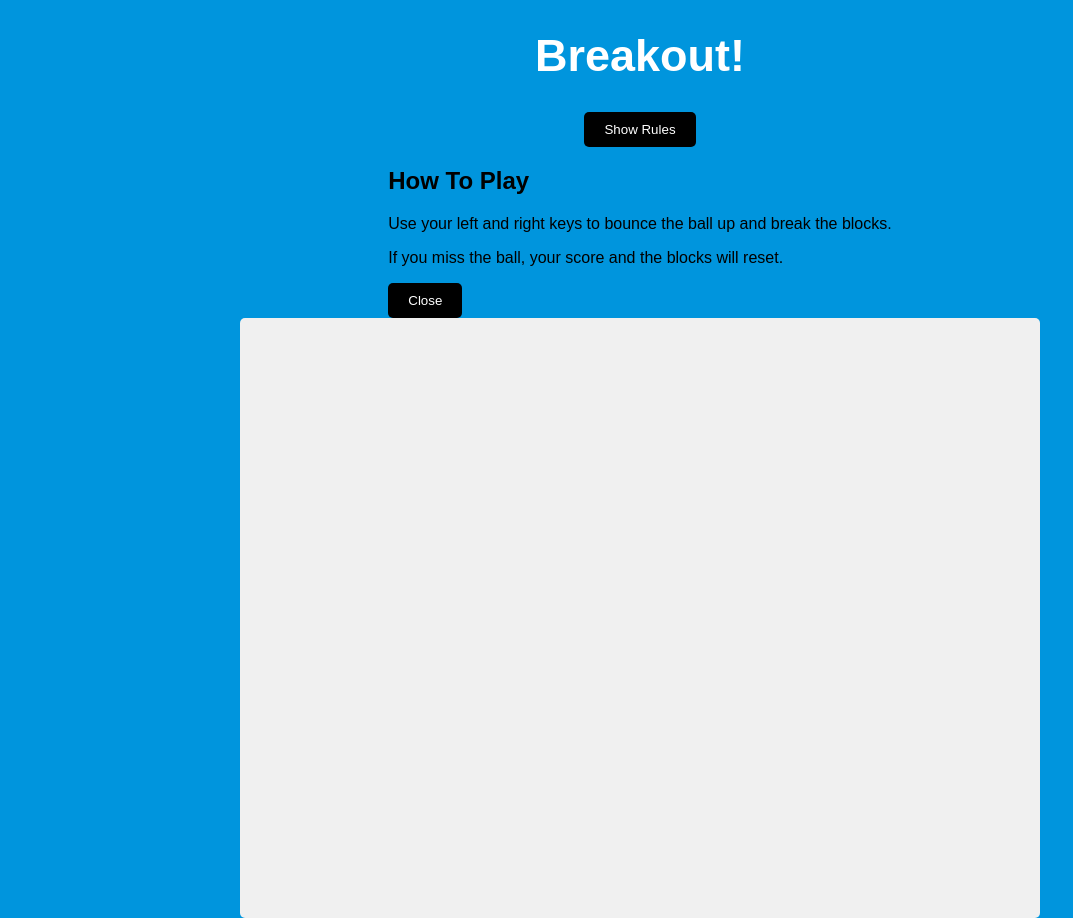
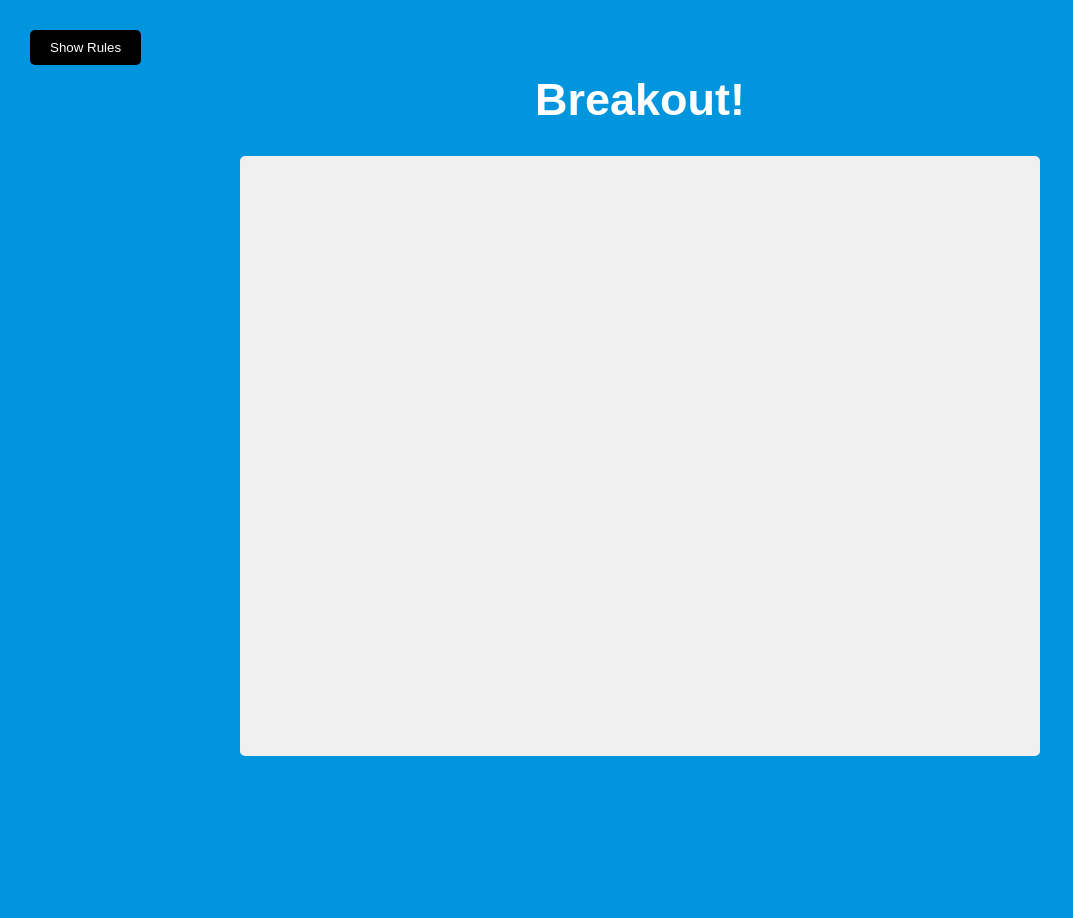
Before and after one commit to tod619/breakout_game, a plain HTML site: page index.html in a window 1280 px wide. Shown: the whole page, without its empty margins (0-1073 px from the left). After the commit the page ends 800 px from the top, so only its background shows below. Drawn offline with Linux system fonts and the light colour scheme.

Commit message:
add style to rules-btn + rules container in style.css file

```diff
--- a/style.css
+++ b/style.css
@@ -44,3 +44,27 @@ canvas {
 .btn:active {
   transform: scale(0.98);
 }
+
+.rules-btn {
+  position: absolute;
+  top: 30px;
+  left: 30px;
+}
+
+.rules {
+  position: absolute;
+  top: 0;
+  left: 0;
+  background: #333;
+  color: #fff;
+  min-height: 100vh;
+  width: 400px;
+  padding: 20px;
+  line-height: 1.5;
+  transform: translateX(-400px);
+  transition: transform 1s ease-in-out;
+}
+
+.rules.show {
+  transform: translateX(0);
+}
```
